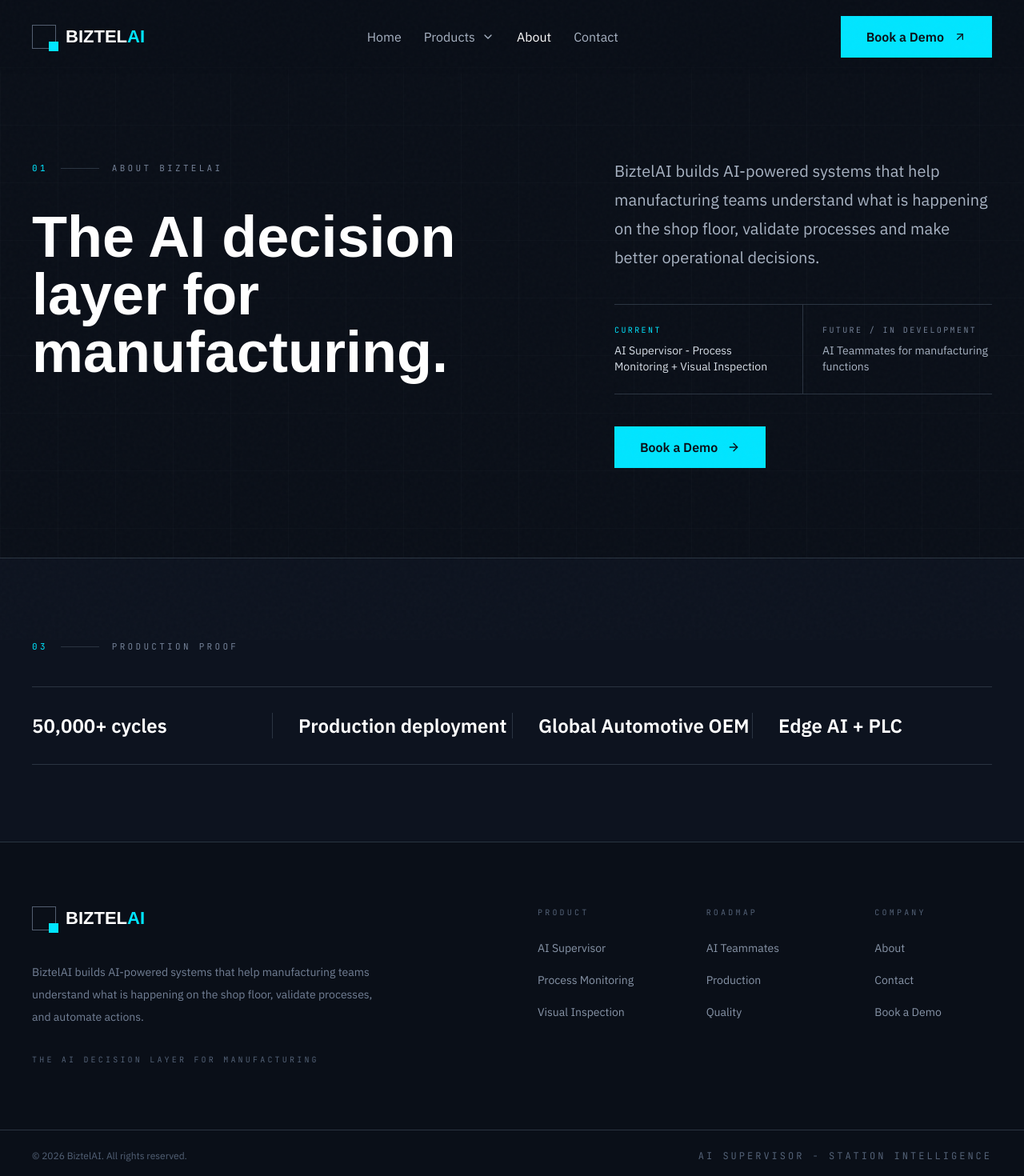
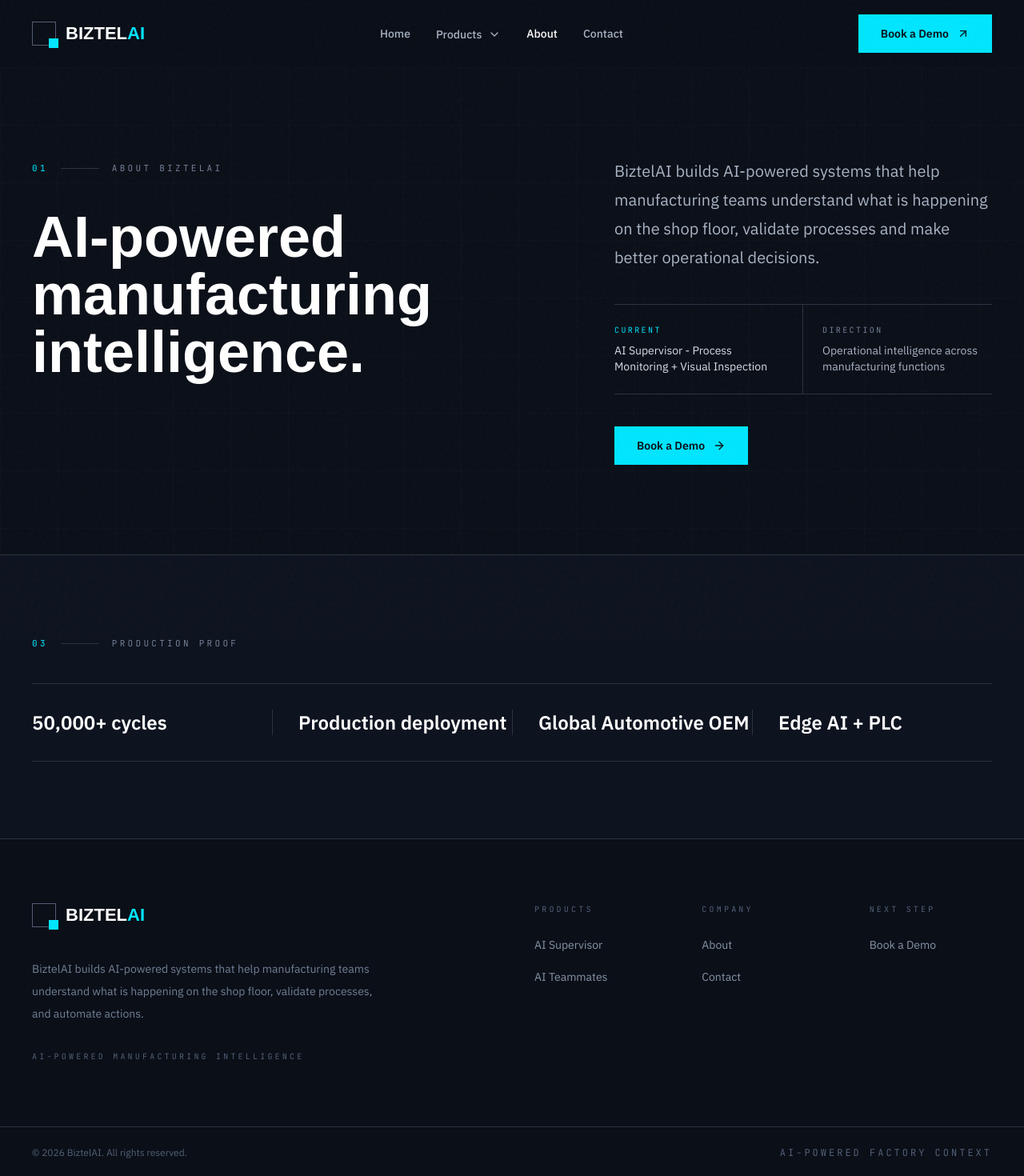
Before and after one commit to samarth-biztel/Biztel-AI, a Next.js app: page /about in a window 1280 px wide. Shown: the top 1470 px of the page at 80% size. Built offline with nearby package versions, Linux system fonts and the light colour scheme; a web font is replaced by a local one.

Commit message:
Update manufacturing intelligence positioning

```diff
--- a/src/app/about/page.tsx
+++ b/src/app/about/page.tsx
@@ -20,7 +20,7 @@
             <Reveal className="lg:col-span-6">
               <Chapter n="01" label="About BiztelAI" />
               <h1 className="mt-10 max-w-3xl font-display text-5xl font-black leading-[1.02] sm:text-6xl lg:text-7xl">
-                The AI decision layer for manufacturing.
+                AI-powered manufacturing intelligence.
               </h1>
             </Reveal>
             <Reveal className="lg:col-span-5 lg:col-start-8" delay={0.1}>
@@ -33,8 +33,8 @@
                   <div className="mt-2 text-sm text-steel-200">AI Supervisor - Process Monitoring + Visual Inspection</div>
                 </div>
                 <div className="border-t py-6 sm:border-t-0 sm:pl-6">
-                  <div className="font-mono text-[10px] uppercase tracking-[0.24em] text-steel-500">Future / In Development</div>
-                  <div className="mt-2 text-sm text-steel-300">AI Teammates for manufacturing functions</div>
+                  <div className="font-mono text-[10px] uppercase tracking-[0.24em] text-steel-500">Direction</div>
+                  <div className="mt-2 text-sm text-steel-300">Operational intelligence across manufacturing functions</div>
                 </div>
               </div>
               <button onClick={() => navigate('/contact#book-demo')} className="btn-primary mt-10">
--- a/src/app/ai-teammates/page.tsx
+++ b/src/app/ai-teammates/page.tsx
@@ -70,7 +70,7 @@
             <Reveal className="grid gap-10 lg:grid-cols-12 lg:items-end">
               <div className="lg:col-span-7">
                 <Chapter n="02" label="Roadmap" />
-                <h2 className="mt-8 heading-2">AI teammates are the future vision, not current deployed products.</h2>
+                <h2 className="mt-8 heading-2">AI Teammates are the future product direction.</h2>
               </div>
               <p className="body-lg lg:col-span-5">
                 The current product is AI Supervisor: Process Monitoring and Visual Inspection at the station level.
--- a/src/app/layout.tsx
+++ b/src/app/layout.tsx
@@ -24,11 +24,11 @@
 });
 
 export const metadata: Metadata = {
-  title: 'BiztelAI - The AI Decision Layer for Manufacturing',
-  description: 'Turn factory data and operational reality into intelligence for the people who run the plant.',
+  title: 'BiztelAI - AI-Powered Manufacturing Intelligence',
+  description: 'Turn process, visual and operational context into actionable intelligence for the people running the factory.',
   openGraph: {
-    title: 'BiztelAI - The AI Decision Layer for Manufacturing',
-    description: 'Turn factory data and operational reality into intelligence for the people who run the plant.',
+    title: 'BiztelAI - AI-Powered Manufacturing Intelligence',
+    description: 'Turn process, visual and operational context into actionable intelligence for the people running the factory.',
     type: 'website',
   },
 };
--- a/src/components/Footer.tsx
+++ b/src/components/Footer.tsx
@@ -6,19 +6,10 @@
 
 const columns = [
   {
-    title: 'Product',
+    title: 'Products',
     links: [
       ['AI Supervisor', '/products/ai-supervisor'],
-      ['Process Monitoring', '/products/ai-supervisor#process-monitoring'],
-      ['Visual Inspection', '/products/ai-supervisor#visual-inspection'],
-    ],
-  },
-  {
-    title: 'Roadmap',
-    links: [
       ['AI Teammates', '/ai-teammates'],
-      ['Production', '/ai-teammates'],
-      ['Quality', '/ai-teammates'],
     ],
   },
   {
@@ -26,6 +17,11 @@
     links: [
       ['About', '/about'],
       ['Contact', '/contact'],
+    ],
+  },
+  {
+    title: 'Next Step',
+    links: [
       ['Book a Demo', '/contact#book-demo'],
     ],
   },
@@ -34,7 +30,7 @@
 export function Footer({ onNavigate }: FooterProps) {
   return (
     <footer id="about" className="bg-ink text-white">
-      <div className="container-x grid gap-16 py-20 lg:grid-cols-12">
+      <div className="container-x grid gap-14 py-20 lg:grid-cols-12">
         <div className="lg:col-span-6">
           <button onClick={() => onNavigate('/')} aria-label="Go to homepage">
             <Logo />
@@ -43,7 +39,7 @@
             BiztelAI builds AI-powered systems that help manufacturing teams understand what is happening on the shop floor, validate processes, and automate actions.
           </p>
           <p className="mt-8 font-mono text-[10px] uppercase tracking-[0.32em] text-steel-600">
-            The AI Decision Layer for Manufacturing
+            AI-Powered Manufacturing Intelligence
           </p>
         </div>
 
@@ -66,7 +62,7 @@
       <div className="border-t border-line">
         <div className="container-x flex flex-col items-start justify-between gap-3 py-6 text-xs text-steel-600 sm:flex-row sm:items-center">
           <p>&copy; 2026 BiztelAI. All rights reserved.</p>
-          <p className="font-mono uppercase tracking-[0.25em]">AI Supervisor - Station Intelligence</p>
+          <p className="font-mono uppercase tracking-[0.25em]">AI-powered factory context</p>
         </div>
       </div>
     </footer>
--- a/src/components/Header.tsx
+++ b/src/components/Header.tsx
@@ -35,16 +35,16 @@
 
   const isProductsActive = productItems.some((item) => item.path === currentPath);
   const navClass = (active: boolean) =>
-    `text-base transition-colors ${active ? 'text-white' : 'text-steel-300 hover:text-white'}`;
+    `text-sm font-medium transition-colors ${active ? 'text-white' : 'text-steel-300 hover:text-white'}`;
 
   return (
-    <header className={`fixed inset-x-0 top-0 z-50 h-[92px] border-b transition-colors duration-200 ${scrolled ? 'border-line bg-ink/95 backdrop-blur-md' : 'border-transparent bg-ink/45'}`}>
+    <header className={`fixed inset-x-0 top-0 z-50 h-[84px] border-b transition-colors duration-200 ${scrolled ? 'border-line bg-ink/95 backdrop-blur-md' : 'border-transparent bg-ink/45'}`}>
       <div className="container-x flex h-full items-center justify-between">
         <button onClick={() => go('/')} aria-label="Go to homepage">
           <Logo />
         </button>
 
-        <nav className="hidden items-center gap-7 lg:flex" aria-label="Main navigation">
+        <nav className="hidden items-center gap-8 lg:flex" aria-label="Main navigation">
           <button onClick={() => go('/')} className={navClass(currentPath === '/')}>
             Home
           </button>
@@ -57,7 +57,7 @@
             >
               Products <ChevronDown className="h-4 w-4" />
             </button>
-            <div className="invisible absolute left-0 top-full min-w-[220px] border border-line bg-ink opacity-0 shadow-2xl shadow-black/30 transition duration-150 group-hover:visible group-hover:opacity-100 group-focus-within:visible group-focus-within:opacity-100">
+            <div className="invisible absolute left-0 top-full min-w-[210px] border border-line bg-ink opacity-0 shadow-2xl shadow-black/30 transition duration-150 group-hover:visible group-hover:opacity-100 group-focus-within:visible group-focus-within:opacity-100">
               {productItems.map((item) => (
                 <button
                   key={item.path}
--- a/src/components/home/AISupervisor.tsx
+++ b/src/components/home/AISupervisor.tsx
@@ -11,16 +11,16 @@
 export function AISupervisor({ onNavigate }: { onNavigate?: (path: string) => void }) {
   return (
     <section id="ai-supervisor" className="border-b border-line bg-ink text-white">
-      <div className="container-x grid gap-14 py-20 lg:grid-cols-12 lg:items-center lg:py-24">
+      <div className="container-x grid gap-16 py-24 lg:grid-cols-12 lg:items-center lg:py-28">
         <Reveal className="lg:col-span-6">
           <div className="flex flex-wrap items-center gap-x-10 gap-y-4">
             <Chapter n="02" label="Product" />
             <span className="tag tag-current">Current Product</span>
           </div>
-          <h2 className="mt-8 font-display text-5xl font-extrabold leading-none sm:text-6xl">AI Supervisor</h2>
-          <p className="mt-7 font-mono text-[12px] uppercase tracking-[0.34em] text-accent">Station Intelligence</p>
-          <p className="mt-4 font-display text-2xl font-bold text-white">Process Monitoring + Visual Inspection</p>
-          <p className="mt-7 text-xl leading-8 text-steel-300">
+          <h2 className="mt-8 font-display text-4xl font-extrabold leading-none sm:text-5xl">AI Supervisor</h2>
+          <p className="mt-7 font-mono text-[11px] uppercase tracking-[0.3em] text-accent">Station Intelligence</p>
+          <p className="mt-4 font-display text-xl font-bold text-white">Process Monitoring + Visual Inspection</p>
+          <p className="mt-7 text-lg leading-8 text-steel-300">
             AI Supervisor helps manufacturing teams understand what is happening at a station, validate process execution and catch visual issues as work happens.
           </p>
           {onNavigate && (
@@ -38,7 +38,7 @@
             {proofStats.map((point, index) => (
               <p
                 key={point}
-                className={`min-h-[128px] border-line py-7 text-2xl font-semibold leading-tight text-white sm:px-7 ${
+                className={`min-h-[128px] border-line py-8 text-xl font-semibold leading-tight text-white sm:px-8 ${
                   index % 2 === 1 ? 'sm:border-l' : ''
                 } ${index > 1 ? 'border-t' : index === 1 ? 'border-t sm:border-t-0' : ''}`}
               >
--- a/src/components/home/FutureVision.tsx
+++ b/src/components/home/FutureVision.tsx
@@ -13,21 +13,21 @@
 export function FutureVision({ onNavigate }: { onNavigate?: (path: string) => void }) {
   return (
     <section id="future-vision" className="border-b border-line bg-panel text-white">
-      <div className="container-x grid gap-14 py-20 lg:grid-cols-12 lg:items-center lg:py-24">
+      <div className="container-x grid gap-16 py-24 lg:grid-cols-12 lg:items-center lg:py-28">
         <Reveal className="lg:col-span-6">
           <div className="flex flex-wrap items-center gap-x-10 gap-y-4">
-            <Chapter n="03" label="Product" />
-            <span className="tag tag-future">Future Product</span>
+            <Chapter n="03" label="Roadmap" />
+            <span className="tag tag-future">Future Direction</span>
           </div>
-          <h2 className="mt-8 font-display text-5xl font-extrabold leading-none sm:text-6xl">AI Teammates</h2>
-          <p className="mt-7 font-mono text-[12px] uppercase tracking-[0.34em] text-accent">Manufacturing Functions</p>
-          <p className="mt-4 font-display text-2xl font-bold text-white">AI Teammates for Every Manufacturing Function</p>
-          <p className="mt-7 text-xl leading-8 text-steel-300">
-            Role-aware AI teammates that help production, quality, process, maintenance, design and supply-chain teams make faster decisions across manufacturing operations.
+          <h2 className="mt-8 font-display text-4xl font-extrabold leading-none sm:text-5xl">AI support across manufacturing</h2>
+          <p className="mt-7 font-mono text-[11px] uppercase tracking-[0.3em] text-accent">Manufacturing Functions</p>
+          <p className="mt-4 font-display text-xl font-bold text-white">Role-aware assistance for factory teams</p>
+          <p className="mt-7 text-lg leading-8 text-steel-300">
+            As BiztelAI builds deeper manufacturing context, AI can assist the people responsible for production, quality, process, maintenance, design and supply-chain decisions.
           </p>
           {onNavigate && (
-            <button onClick={() => onNavigate('/ai-teammates')} className="btn-secondary mt-10">
-              Explore AI Teammates <ArrowRight className="h-4 w-4" />
+            <button onClick={() => onNavigate('/contact#book-demo')} className="btn-secondary mt-10">
+              Discuss Roadmap <ArrowRight className="h-4 w-4" />
             </button>
           )}
         </Reveal>
@@ -40,7 +40,7 @@
             {roles.map((role, index) => (
               <p
                 key={role}
-                className={`min-h-[96px] border-line py-7 text-2xl font-semibold leading-tight text-white sm:px-7 ${
+                className={`min-h-[96px] border-line py-8 text-xl font-semibold leading-tight text-white sm:px-8 ${
                   index % 2 === 1 ? 'sm:border-l' : ''
                 } ${index > 1 ? 'border-t' : index === 1 ? 'border-t sm:border-t-0' : ''}`}
               >
--- a/src/components/home/Hero.tsx
+++ b/src/components/home/Hero.tsx
@@ -3,36 +3,27 @@
 
 export function Hero({ onNavigate }: { onNavigate: (path: string) => void }) {
   return (
-    <section className="relative overflow-hidden border-b border-line bg-ink pt-[92px]">
+    <section className="relative overflow-hidden border-b border-line bg-ink pt-[84px]">
       <div className="absolute inset-0 hero-industrial-bg" />
-      <img
-        src="https://www.silberhorn-gruppe.de/fileadmin/_processed_/0/0/csm_Roboterzellen_1bc4539985.png"
-        alt=""
-        aria-hidden="true"
-        className="absolute inset-0 h-full w-full object-cover opacity-[0.58]"
-      />
       <div className="absolute inset-0 grid-bg opacity-70" />
-      <div className="absolute inset-0 bg-[linear-gradient(90deg,rgba(10,15,24,.88)_0%,rgba(10,15,24,.58)_44%,rgba(10,15,24,.38)_100%)]" />
+      <div className="absolute inset-0 bg-[linear-gradient(90deg,rgba(10,15,24,.9)_0%,rgba(10,15,24,.64)_52%,rgba(10,15,24,.42)_100%)]" />
       <div className="absolute inset-0 bg-[linear-gradient(180deg,rgba(10,15,24,.38)_0%,rgba(10,15,24,.02)_45%,rgba(10,15,24,.62)_100%)]" />
 
-      <div className="container-x relative flex min-h-[calc(78vh-92px)] flex-col justify-center py-16 lg:min-h-[calc(84vh-92px)] lg:py-24">
+      <div className="container-x relative flex min-h-[calc(74vh-84px)] flex-col justify-center py-20 lg:min-h-[calc(80vh-84px)] lg:py-28">
         <motion.div
           initial={{ opacity: 0, y: 28 }}
           animate={{ opacity: 1, y: 0 }}
           transition={{ duration: 0.9, ease: [0.16, 1, 0.3, 1] }}
           className="w-full"
         >
-          <h1 className="heading-1 max-w-[1160px] text-white">
-            The AI Decision
-            <span className="block">
-              Layer for <span className="text-accent">Manufacturing</span>
-            </span>
+          <h1 className="heading-1 max-w-[1040px] text-white">
+            AI-Powered Manufacturing Intelligence
           </h1>
 
-          <p className="mt-10 max-w-[720px] text-xl leading-8 text-steel-300">
-            BiztelAI helps manufacturing teams turn process context, visual conditions and operational data into faster, better decisions.
+          <p className="mt-9 max-w-[700px] text-lg leading-8 text-steel-300 md:text-xl">
+            BiztelAI turns process, visual and operational context into actionable intelligence for the people running the factory.
           </p>
-          <div className="mt-12 flex flex-wrap gap-4">
+          <div className="mt-11 flex flex-wrap gap-4">
             <button onClick={() => onNavigate('/contact#book-demo')} className="btn-primary">
               Book a Demo <ArrowUpRight className="h-4 w-4" />
             </button>
--- a/src/components/home/WhatWeDo.tsx
+++ b/src/components/home/WhatWeDo.tsx
@@ -15,17 +15,17 @@
   },
   {
     label: 'Scale',
-    text: 'From AI Supervisor to AI teammates across functions',
+    text: 'Operational intelligence across manufacturing functions',
   },
 ];
 
 export function WhatWeDo() {
   return (
     <section id="what-we-do" className="border-b border-line bg-panel text-white">
-      <div className="container-x grid gap-14 py-20 lg:grid-cols-12 lg:items-start lg:py-24">
+      <div className="container-x grid gap-16 py-24 lg:grid-cols-12 lg:items-start lg:py-28">
         <Reveal className="lg:col-span-5">
           <Chapter n="01" label="What We Do" />
-          <p className="mt-10 max-w-xl font-display text-4xl font-extrabold leading-[1.05] text-white sm:text-5xl">
+          <p className="mt-10 max-w-xl font-display text-3xl font-extrabold leading-[1.08] text-white sm:text-4xl">
             AI systems built for manufacturing reality.
           </p>
         </Reveal>
@@ -35,12 +35,12 @@
             {points.map((point, index) => (
               <div
                 key={point.label}
-                className={`min-h-[148px] border-line py-7 sm:px-7 ${
+                className={`min-h-[148px] border-line py-8 sm:px-8 ${
                   index % 2 === 1 ? 'sm:border-l' : ''
                 } ${index > 1 ? 'border-t' : index === 1 ? 'border-t sm:border-t-0' : ''}`}
               >
                 <p className="font-mono text-[11px] uppercase tracking-[0.3em] text-accent">{point.label}</p>
-                <p className="mt-4 text-2xl font-semibold leading-tight text-white">{point.text}</p>
+                <p className="mt-4 text-xl font-semibold leading-tight text-white">{point.text}</p>
               </div>
             ))}
           </div>
--- a/src/index.css
+++ b/src/index.css
@@ -85,17 +85,17 @@
 @layer components {
   .container-x { @apply mx-auto w-full max-w-[1440px] px-6 lg:px-10; }
   .content-x { @apply mx-auto w-full max-w-[1440px]; }
-  .section-pad { @apply py-24 md:py-28 lg:py-36; }
-  .heading-1 { @apply font-display text-[3.3rem] font-black leading-[0.98] md:text-[6rem] lg:text-[7.35rem]; }
-  .heading-2 { @apply font-display text-4xl font-extrabold leading-[1.05] sm:text-5xl lg:text-6xl; }
+  .section-pad { @apply py-24 md:py-32 lg:py-36; }
+  .heading-1 { @apply font-display text-[2.75rem] font-black leading-[1.02] sm:text-[3.75rem] md:text-[4.9rem] lg:text-[5.8rem]; }
+  .heading-2 { @apply font-display text-3xl font-extrabold leading-[1.08] sm:text-4xl lg:text-5xl; }
   .heading-3 { @apply font-display text-2xl font-bold leading-tight md:text-3xl; }
   .heading-4 { @apply font-display text-lg font-bold leading-snug; }
   .eyebrow { @apply inline-flex items-center gap-4 font-mono text-[11px] uppercase tracking-[0.3em] text-steel-500; }
   .chapter { @apply inline-flex items-center gap-4 font-mono text-[11px] uppercase tracking-[0.3em] text-steel-500; }
-  .body-lg { @apply max-w-[75ch] text-lg leading-[1.7] text-steel-300; }
+  .body-lg { @apply max-w-[75ch] text-base leading-[1.75] text-steel-300 md:text-lg; }
   .body-base { @apply text-[15px] leading-7 text-steel-400; }
-  .btn-primary { @apply inline-flex min-h-[52px] items-center justify-center gap-3 bg-accent px-8 font-body text-base font-semibold text-ink transition duration-150 ease-out hover:bg-cyan-300 disabled:cursor-not-allowed disabled:opacity-50; }
-  .btn-secondary { @apply inline-flex min-h-[52px] items-center justify-center gap-3 border border-line bg-transparent px-8 font-body text-base font-semibold text-steel-100 transition duration-150 ease-out hover:border-accent hover:text-accent; }
+  .btn-primary { @apply inline-flex min-h-[48px] items-center justify-center gap-2.5 bg-accent px-7 font-body text-sm font-semibold text-ink transition duration-150 ease-out hover:bg-cyan-300 disabled:cursor-not-allowed disabled:opacity-50; }
+  .btn-secondary { @apply inline-flex min-h-[48px] items-center justify-center gap-2.5 border border-line bg-transparent px-7 font-body text-sm font-semibold text-steel-100 transition duration-150 ease-out hover:border-accent hover:text-accent; }
   .btn-ghost { @apply inline-flex items-center gap-2 text-sm font-medium text-steel-300 transition-colors duration-200 hover:text-white; }
   .card { @apply border border-line bg-panel; }
   .glass-card { @apply border border-line bg-panel; }
```
Also changed, not shown: src/components/product/ProductPage.tsx (+11 -11 lines), next-env.d.ts.
